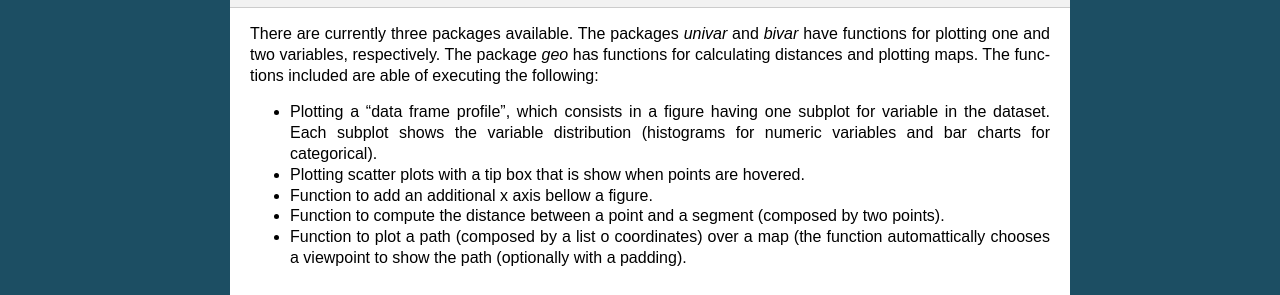
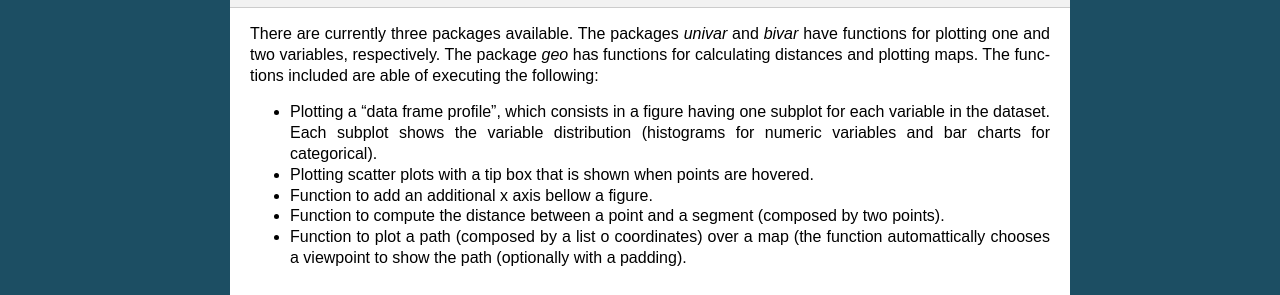
Before and after one commit to saulberardo/MagicEDA, a Sphinx documentation site: the page built from docs/features.rst, in a window 1280 px wide. Shown: the part 208-503 px from the top of the page. Built offline with Sphinx 7.4.7, drawn with Linux system fonts in a browser that asks for light colours.

Commit message:
Update features.rst

```diff
--- a/docs/features.rst
+++ b/docs/features.rst
@@ -6,8 +6,8 @@ Features
 
 There are currently three packages available. The packages `univar` and `bivar` have functions for plotting one and two variables, respectively. The package `geo` has functions for calculating distances and plotting maps. The functions included are able of executing the following:
 
-* Plotting a "data frame profile", which consists in a figure having one subplot for variable in the dataset. Each subplot shows the variable distribution (histograms for numeric variables and bar charts for categorical).
-* Plotting scatter plots with a tip box that is show when points are hovered.
+* Plotting a "data frame profile", which consists in a figure having one subplot for each variable in the dataset. Each subplot shows the variable distribution (histograms for numeric variables and bar charts for categorical).
+* Plotting scatter plots with a tip box that is shown when points are hovered.
 * Function to add an additional x axis bellow a figure.
 * Function to compute the distance between a point and a segment (composed by two points).
 * Function to plot a path (composed by a list o coordinates) over a map (the function automattically chooses a viewpoint to show the path (optionally with a padding).
```
